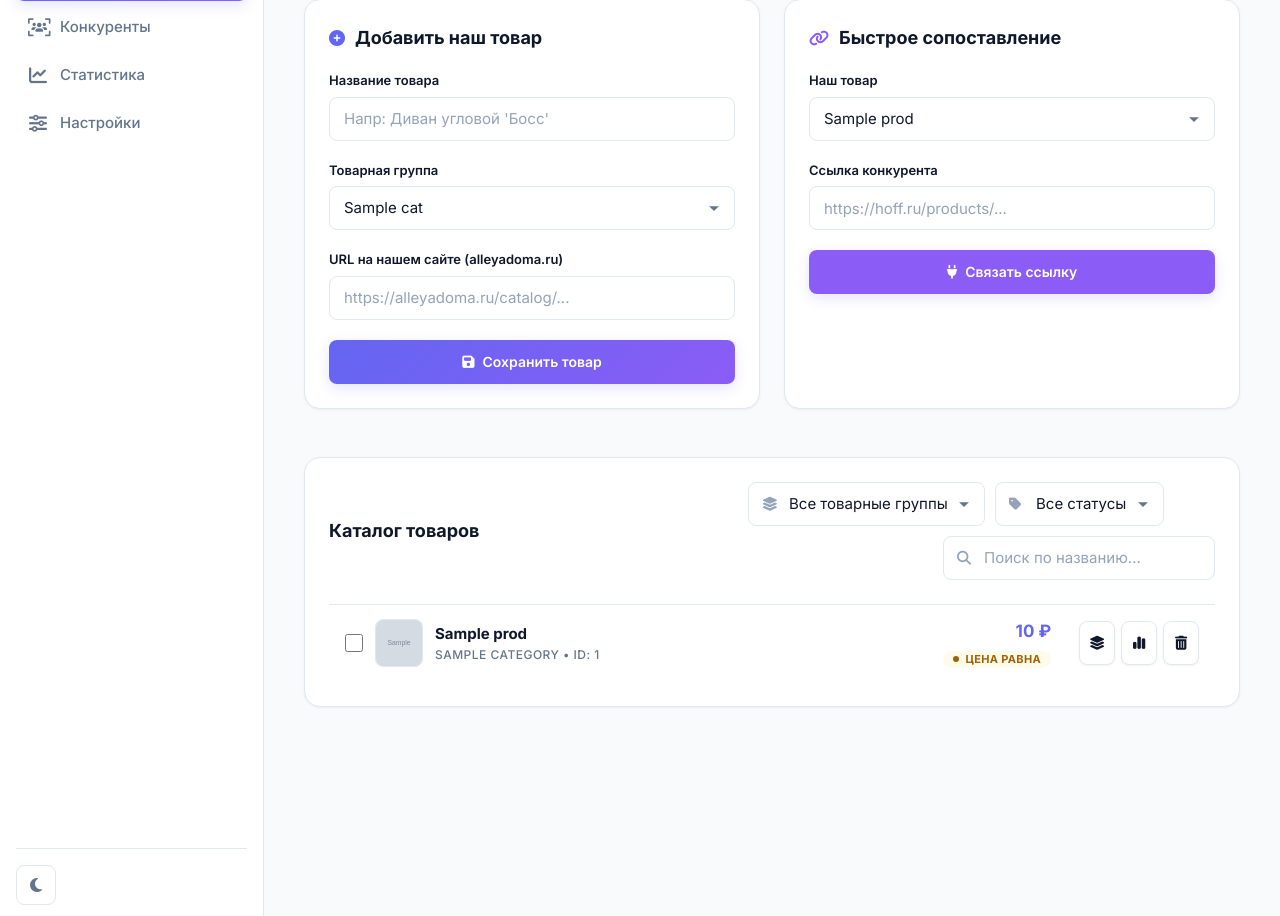
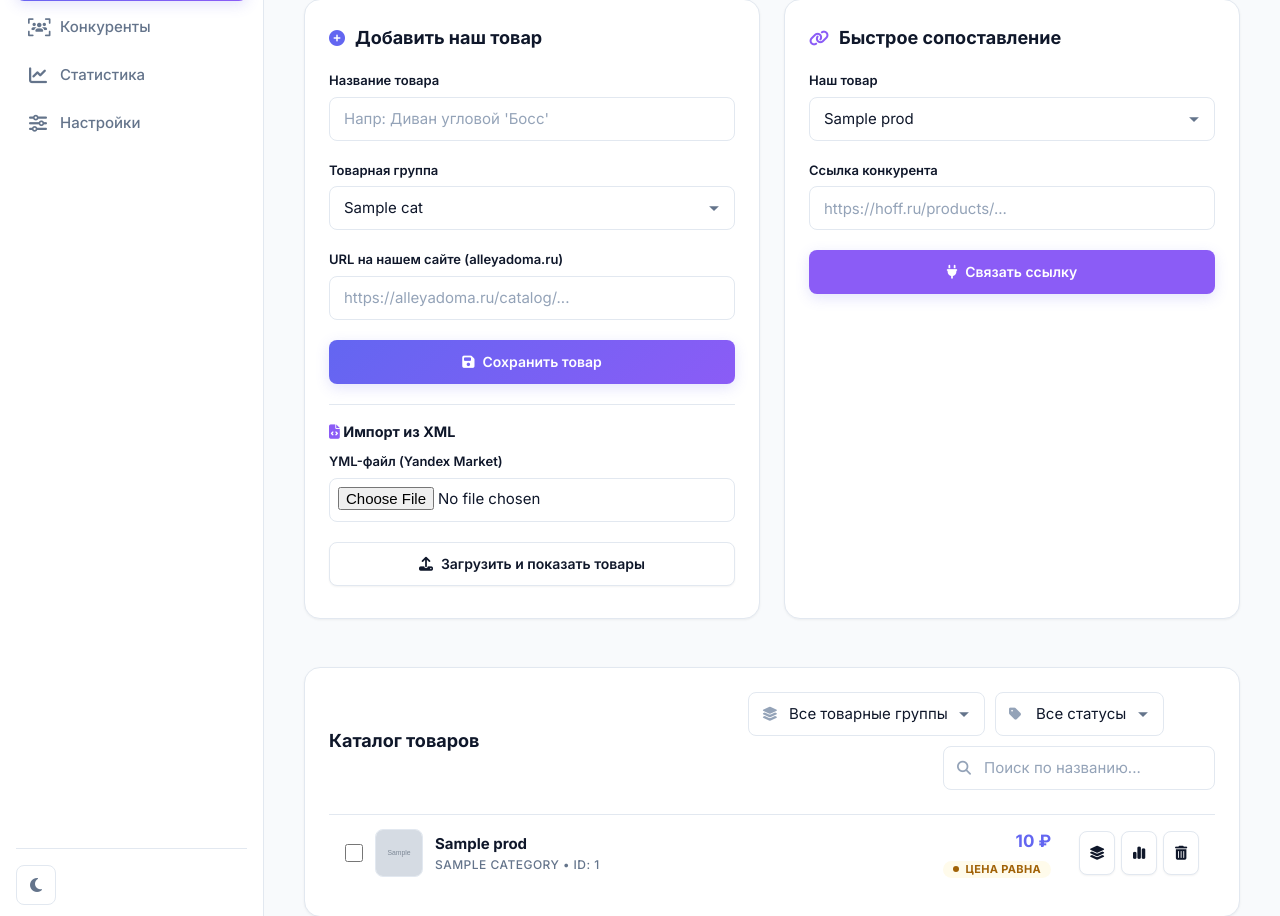
Before and after one commit to KhobotovViktor/pricemirror, a FastAPI app: template templates/admin.html in a window 1280 px wide. Shown: the part 129-1045 px from the top of the page. Run offline with FastAPI, Linux system fonts and the light colour scheme; the template is opened without the code that fills it: most values are stand-ins (such as "Sample title", 1, 10 or a date in 2020); grey boxes marked "Sample" are stand-in pictures.

Commit message:
Add XML/YML product import: parse catalog, preview, batch insert with duplicate detection

```diff
--- a/app/main.py
+++ b/app/main.py
@@ -5,7 +5,7 @@ import asyncio
 if sys.platform == 'win32':
     asyncio.set_event_loop_policy(asyncio.WindowsProactorEventLoopPolicy())
 
-from fastapi import FastAPI, Depends, HTTPException, Request, Form, BackgroundTasks
+from fastapi import FastAPI, Depends, HTTPException, Request, Form, BackgroundTasks, UploadFile, File
 from fastapi.responses import HTMLResponse, JSONResponse, StreamingResponse
 from fastapi.staticfiles import StaticFiles
 from fastapi.templating import Jinja2Templates
@@ -328,6 +328,120 @@ async def add_product(
         return result.data[0] if result.data else {"status": "ok"}
     except Exception as e:
         raise HTTPException(status_code=400, detail=str(e))
+
+@app.post("/api/products/import-xml")
+async def import_products_from_xml(
+    file: UploadFile = File(...),
+    user_id: str = Depends(get_current_user)
+):
+    """Import products from YML/XML catalog file (Yandex Market format).
+    Extracts name and URL from each <offer>. Price is updated by scraper separately."""
+    if not user_id:
+        return JSONResponse(status_code=401, content={"detail": "Unauthorized"})
+
+    import xml.etree.ElementTree as ET
+
+    try:
+        content = await file.read()
+        root = ET.fromstring(content)
+
+        # Parse categories from XML
+        xml_categories = {}
+        for cat_el in root.iter('category'):
+            cat_id = cat_el.get('id')
+            cat_name = (cat_el.text or '').strip()
+            if cat_id and cat_name:
+                xml_categories[cat_id] = cat_name
+
+        # Parse offers
+        offers = []
+        for offer in root.iter('offer'):
+            name_el = offer.find('name')
+            url_el = offer.find('url')
+            cat_id_el = offer.find('categoryId')
+
+            name = name_el.text.strip() if name_el is not None and name_el.text else None
+            url = url_el.text.strip() if url_el is not None and url_el.text else None
+            xml_cat_id = cat_id_el.text.strip() if cat_id_el is not None and cat_id_el.text else None
+            xml_cat_name = xml_categories.get(xml_cat_id, '') if xml_cat_id else ''
+
+            if name and url:
+                offers.append({
+                    "name": name,
+                    "url": url,
+                    "xml_category_id": xml_cat_id,
+                    "xml_category_name": xml_cat_name,
+                })
+
+        return {"status": "success", "offers": offers, "total": len(offers)}
+    except ET.ParseError as e:
+        raise HTTPException(status_code=400, detail=f"Ошибка парсинга XML: {str(e)}")
+    except Exception as e:
+        print(f"XML IMPORT ERROR: {e}")
+        raise HTTPException(status_code=500, detail=str(e))
+
+@app.post("/api/products/import-xml/confirm")
+async def confirm_xml_import(
+    data: dict,
+    background_tasks: BackgroundTasks,
+    user_id: str = Depends(get_current_user)
+):
+    """Confirm import of selected products from XML preview.
+    Expects: { products: [{ name, url, category_id }], skip_duplicates: bool }"""
+    if not user_id:
+        return JSONResponse(status_code=401, content={"detail": "Unauthorized"})
+
+    products = data.get("products", [])
+    skip_duplicates = data.get("skip_duplicates", True)
+
+    if not products:
+        raise HTTPException(status_code=400, detail="Нет товаров для импорта")
+
+    try:
+        # Get existing URLs to check duplicates
+        existing = supabase.table("our_product").select("url").execute().data
+        existing_urls = set(p['url'] for p in existing if p.get('url'))
+
+        imported = 0
+        skipped = 0
+
+        for p in products:
+            url = p.get("url", "").strip()
+            name = p.get("name", "").strip()
+            category_id = p.get("category_id")
+
+            if not name or not url:
+                skipped += 1
+                continue
+
+            if skip_duplicates and url in existing_urls:
+                skipped += 1
+                continue
+
+            insert_data = {
+                "name": name,
+                "url": url,
+                "category_id": category_id,
+            }
+
+            result = supabase.table("our_product").insert(insert_data).execute()
+            if result.data:
+                existing_urls.add(url)
+                imported += 1
+                # Trigger background price scrape for the new product
+                if SCRAPER_AVAILABLE and "alleyadoma.ru" in url:
+                    product_id = result.data[0]['id']
+                    background_tasks.add_task(scrape_our_product_price, product_id)
+
+        return {
+            "status": "success",
+            "imported": imported,
+            "skipped": skipped,
+            "message": f"Импортировано: {imported}, пропущено: {skipped}"
+        }
+    except Exception as e:
+        print(f"XML IMPORT CONFIRM ERROR: {e}")
+        raise HTTPException(status_code=500, detail=str(e))
 
 @app.get("/api/scrape/preview")
 async def preview_price(url: str, user_id: str = Depends(get_current_user)):
--- a/static/app.js
+++ b/static/app.js
@@ -1547,6 +1547,182 @@ window.renderCoverageReport = renderCoverageReport;
 window.saveStoreColor = saveStoreColor;
 window.saveOurStoreColor = saveOurStoreColor;
 
+// --- XML Import ---
+
+let _xmlParsedOffers = []; // parsed from server
+
+async function handleXmlUpload() {
+    const fileInput = document.getElementById('xmlFileInput');
+    const statusDiv = document.getElementById('xmlUploadStatus');
+    if (!fileInput || !fileInput.files.length) {
+        if (statusDiv) statusDiv.innerHTML = '<span style="color:var(--danger);">Выберите XML-файл</span>';
+        return;
+    }
+
+    const btn = document.getElementById('xmlUploadBtn');
+    if (btn) btn.disabled = true;
+    if (statusDiv) statusDiv.innerHTML = '<i class="fa-solid fa-spinner fa-spin"></i> Загрузка...';
+
+    const formData = new FormData();
+    formData.append('file', fileInput.files[0]);
+
+    try {
+        const resp = await fetch('/api/products/import-xml', {
+            method: 'POST',
+            credentials: 'include',
+            body: formData
+        });
+        const data = await resp.json();
+        if (!resp.ok) {
+            if (statusDiv) statusDiv.innerHTML = `<span style="color:var(--danger);">${data.detail || 'Ошибка'}</span>`;
+            return;
+        }
+
+        _xmlParsedOffers = data.offers || [];
+        if (statusDiv) statusDiv.innerHTML = `<span style="color:var(--success);">Найдено товаров: ${_xmlParsedOffers.length}</span>`;
+
+        // Populate XML category filter
+        const xmlCats = {};
+        for (const o of _xmlParsedOffers) {
+            if (o.xml_category_name) xmlCats[o.xml_category_id] = o.xml_category_name;
+        }
+        const catFilter = document.getElementById('xmlCategoryFilter');
+        if (catFilter) {
+            catFilter.innerHTML = '<option value="">Все группы</option>' +
+                Object.entries(xmlCats).map(([id, name]) => `<option value="${id}">${name}</option>`).join('');
+        }
+
+        renderXmlPreview();
+        document.getElementById('xmlImportModal').style.display = 'flex';
+    } catch (e) {
+        if (statusDiv) statusDiv.innerHTML = `<span style="color:var(--danger);">Ошибка: ${e.message}</span>`;
+    } finally {
+        if (btn) btn.disabled = false;
+    }
+}
+
+function renderXmlPreview() {
+    const container = document.getElementById('xmlPreviewList');
+    if (!container) return;
+
+    if (_xmlParsedOffers.length === 0) {
+        container.innerHTML = '<p style="text-align:center;padding:2rem;color:var(--text-muted);">Нет товаров</p>';
+        updateXmlSelectedCount();
+        return;
+    }
+
+    let html = '<table style="width:100%;border-collapse:collapse;font-size:0.82rem;">';
+    html += '<thead><tr style="border-bottom:2px solid var(--border-soft);position:sticky;top:0;background:var(--bg-card);z-index:1;">';
+    html += '<th style="padding:8px;width:30px;"></th>';
+    html += '<th style="padding:8px;text-align:left;">Название</th>';
+    html += '<th style="padding:8px;text-align:left;min-width:120px;">Группа (XML)</th>';
+    html += '</tr></thead><tbody>';
+
+    for (let i = 0; i < _xmlParsedOffers.length; i++) {
+        const o = _xmlParsedOffers[i];
+        html += `<tr class="xml-offer-row" data-index="${i}" data-xml-cat="${o.xml_category_id || ''}" data-name="${(o.name || '').toLowerCase()}" style="border-bottom:1px solid var(--border-soft);">`;
+        html += `<td style="padding:6px 8px;"><input type="checkbox" class="xml-offer-checkbox" data-index="${i}" checked onchange="updateXmlSelectedCount()"></td>`;
+        html += `<td style="padding:6px 8px;font-weight:600;" title="${o.url}">${o.name}</td>`;
+        html += `<td style="padding:6px 8px;font-size:0.75rem;color:var(--text-muted);">${o.xml_category_name || '—'}</td>`;
+        html += '</tr>';
+    }
+
+    html += '</tbody></table>';
+    container.innerHTML = html;
+    updateXmlSelectedCount();
+}
+
+function filterXmlPreview() {
+    const catVal = document.getElementById('xmlCategoryFilter')?.value || '';
+    const searchVal = (document.getElementById('xmlSearchFilter')?.value || '').toLowerCase();
+
+    document.querySelectorAll('.xml-offer-row').forEach(row => {
+        const matchesCat = !catVal || row.dataset.xmlCat === catVal;
+        const matchesSearch = !searchVal || row.dataset.name.includes(searchVal);
+        row.style.display = (matchesCat && matchesSearch) ? '' : 'none';
+    });
+}
+
+function toggleXmlSelectAll(checked) {
+    document.querySelectorAll('.xml-offer-row').forEach(row => {
+        if (row.style.display !== 'none') {
+            const cb = row.querySelector('.xml-offer-checkbox');
+            if (cb) cb.checked = checked;
+        }
+    });
+    updateXmlSelectedCount();
+}
+
+function updateXmlSelectedCount() {
+    const total = document.querySelectorAll('.xml-offer-row:not([style*="display: none"])').length;
+    const checked = document.querySelectorAll('.xml-offer-row:not([style*="display: none"]) .xml-offer-checkbox:checked').length;
+    const counter = document.getElementById('xmlSelectedCount');
+    if (counter) counter.textContent = `${checked} из ${total}`;
+}
+
+function closeXmlImportModal() {
+    document.getElementById('xmlImportModal').style.display = 'none';
+    const resultDiv = document.getElementById('xmlImportResultStatus');
+    if (resultDiv) resultDiv.innerHTML = '';
+}
+
+async function confirmXmlImport() {
+    const categoryId = parseInt(document.getElementById('xmlImportCategorySelect')?.value);
+    const skipDuplicates = document.getElementById('xmlSkipDuplicates')?.checked ?? true;
+    const btn = document.getElementById('xmlConfirmBtn');
+    const resultDiv = document.getElementById('xmlImportResultStatus');
+
+    // Collect selected indices
+    const selectedProducts = [];
+    document.querySelectorAll('.xml-offer-checkbox:checked').forEach(cb => {
+        const idx = parseInt(cb.dataset.index);
+        const offer = _xmlParsedOffers[idx];
+        if (offer) {
+            selectedProducts.push({
+                name: offer.name,
+                url: offer.url,
+                category_id: categoryId
+            });
+        }
+    });
+
+    if (selectedProducts.length === 0) {
+        if (resultDiv) resultDiv.innerHTML = '<span style="color:var(--danger);">Не выбрано ни одного товара</span>';
+        return;
+    }
+
+    if (btn) btn.disabled = true;
+    if (resultDiv) resultDiv.innerHTML = `<i class="fa-solid fa-spinner fa-spin"></i> Импорт ${selectedProducts.length} товаров...`;
+
+    try {
+        const resp = await fetch('/api/products/import-xml/confirm', {
+            method: 'POST',
+            headers: { 'Content-Type': 'application/json' },
+            credentials: 'include',
+            body: JSON.stringify({ products: selectedProducts, skip_duplicates: skipDuplicates })
+        });
+        const data = await resp.json();
+        if (resp.ok) {
+            if (resultDiv) resultDiv.innerHTML = `<span style="color:var(--success);font-weight:700;"><i class="fa-solid fa-check-circle"></i> ${data.message}</span>`;
+            // Reload page after short delay to show new products
+            setTimeout(() => location.reload(), 1500);
+        } else {
+            if (resultDiv) resultDiv.innerHTML = `<span style="color:var(--danger);">${data.detail || 'Ошибка'}</span>`;
+        }
+    } catch (e) {
+        if (resultDiv) resultDiv.innerHTML = `<span style="color:var(--danger);">Ошибка: ${e.message}</span>`;
+    } finally {
+        if (btn) btn.disabled = false;
+    }
+}
+
+window.handleXmlUpload = handleXmlUpload;
+window.filterXmlPreview = filterXmlPreview;
+window.toggleXmlSelectAll = toggleXmlSelectAll;
+window.updateXmlSelectedCount = updateXmlSelectedCount;
+window.closeXmlImportModal = closeXmlImportModal;
+window.confirmXmlImport = confirmXmlImport;
+
 // --- Mobile Sidebar ---
 
 window.toggleMobileSidebar = () => {
--- a/templates/admin.html
+++ b/templates/admin.html
@@ -103,6 +103,22 @@
                                     <i class="fa-solid fa-save"></i> Сохранить товар
                                 </button>
                             </form>
+
+                            <!-- XML Import Section -->
+                            <div style="border-top:1px solid var(--border);margin-top:20px;padding-top:16px;">
+                                <h3 style="font-size:0.9rem;font-weight:700;margin-bottom:10px;">
+                                    <i class="fa-solid fa-file-code" style="color:var(--secondary)"></i>
+                                    Импорт из XML
+                                </h3>
+                                <div class="form-group">
+                                    <label class="form-label">YML-файл (Yandex Market)</label>
+                                    <input class="form-input" type="file" id="xmlFileInput" accept=".xml,.yml" style="padding:8px;">
+                                </div>
+                                <button onclick="handleXmlUpload()" class="btn btn-secondary w-full" id="xmlUploadBtn">
+                                    <i class="fa-solid fa-upload"></i> Загрузить и показать товары
+                                </button>
+                                <div id="xmlUploadStatus" class="text-sm" style="margin-top:8px;"></div>
+                            </div>
                         </div>
 
                         <!-- Mapping Card -->
@@ -569,6 +585,64 @@
         </main>
     </div>
 
+    <!-- XML Import Preview Modal -->
+    <div id="xmlImportModal" class="modal-overlay" style="display:none;z-index:200;">
+        <div class="card" style="position:absolute;top:50%;left:50%;transform:translate(-50%,-50%);width:90%;max-width:800px;max-height:85vh;overflow:hidden;display:flex;flex-direction:column;">
+            <div class="flex justify-between items-center mb-md">
+                <h2 class="section-title" style="margin:0">
+                    <i class="fa-solid fa-file-import" style="color:var(--primary)"></i>
+                    Импорт товаров из XML
+                </h2>
+                <button onclick="closeXmlImportModal()" class="btn btn-secondary btn-icon round" aria-label="Close">
+                    <i class="fa-solid fa-xmark"></i>
+                </button>
+            </div>
+
+            <div class="flex gap-md mb-md flex-wrap items-end">
+                <div style="flex:1;min-width:180px">
+                    <label class="form-label text-muted">Товарная группа для импорта</label>
+                    <select class="form-select" id="xmlImportCategorySelect">
+                        {% for cat in categories %}
+                        <option value="{{ cat.id }}">{{ cat.name }}</option>
+                        {% endfor %}
+                    </select>
+                </div>
+                <div style="flex:1;min-width:180px">
+                    <label class="form-label text-muted">Фильтр по группе из XML</label>
+                    <select class="form-select" id="xmlCategoryFilter" onchange="filterXmlPreview()">
+                        <option value="">Все группы</option>
+                    </select>
+                </div>
+                <div class="form-input-icon" style="flex:1;min-width:200px">
+                    <i class="fa-solid fa-search"></i>
+                    <input class="form-input" type="text" id="xmlSearchFilter" placeholder="Поиск по названию..." oninput="filterXmlPreview()">
+                </div>
+            </div>
+
+            <div class="flex gap-sm mb-md items-center">
+                <label style="font-size:0.82rem;display:inline-flex;align-items:center;gap:4px;cursor:pointer;font-weight:600;">
+                    <input type="checkbox" id="xmlSelectAll" onchange="toggleXmlSelectAll(this.checked)" checked> Выбрать все
+                </label>
+                <span id="xmlSelectedCount" class="text-sm text-muted" style="margin-left:8px;">0 из 0</span>
+                <label style="font-size:0.82rem;display:inline-flex;align-items:center;gap:4px;cursor:pointer;font-weight:600;margin-left:auto;">
+                    <input type="checkbox" id="xmlSkipDuplicates" checked> Пропускать дубли
+                </label>
+            </div>
+
+            <div id="xmlPreviewList" style="flex:1;overflow-y:auto;border:1px solid var(--border);border-radius:var(--radius-md);min-height:200px;max-height:50vh;"></div>
+
+            <div class="flex justify-between items-center" style="margin-top:14px;">
+                <div id="xmlImportResultStatus" class="text-sm"></div>
+                <div class="flex gap-sm">
+                    <button onclick="closeXmlImportModal()" class="btn btn-secondary btn-sm">Отмена</button>
+                    <button onclick="confirmXmlImport()" class="btn btn-primary btn-sm" id="xmlConfirmBtn">
+                        <i class="fa-solid fa-file-import"></i> Импортировать выбранные
+                    </button>
+                </div>
+            </div>
+        </div>
+    </div>
+
     <!-- Modal Overlay -->
     <div id="modalOverlay" class="modal-overlay"></div>
 
```
